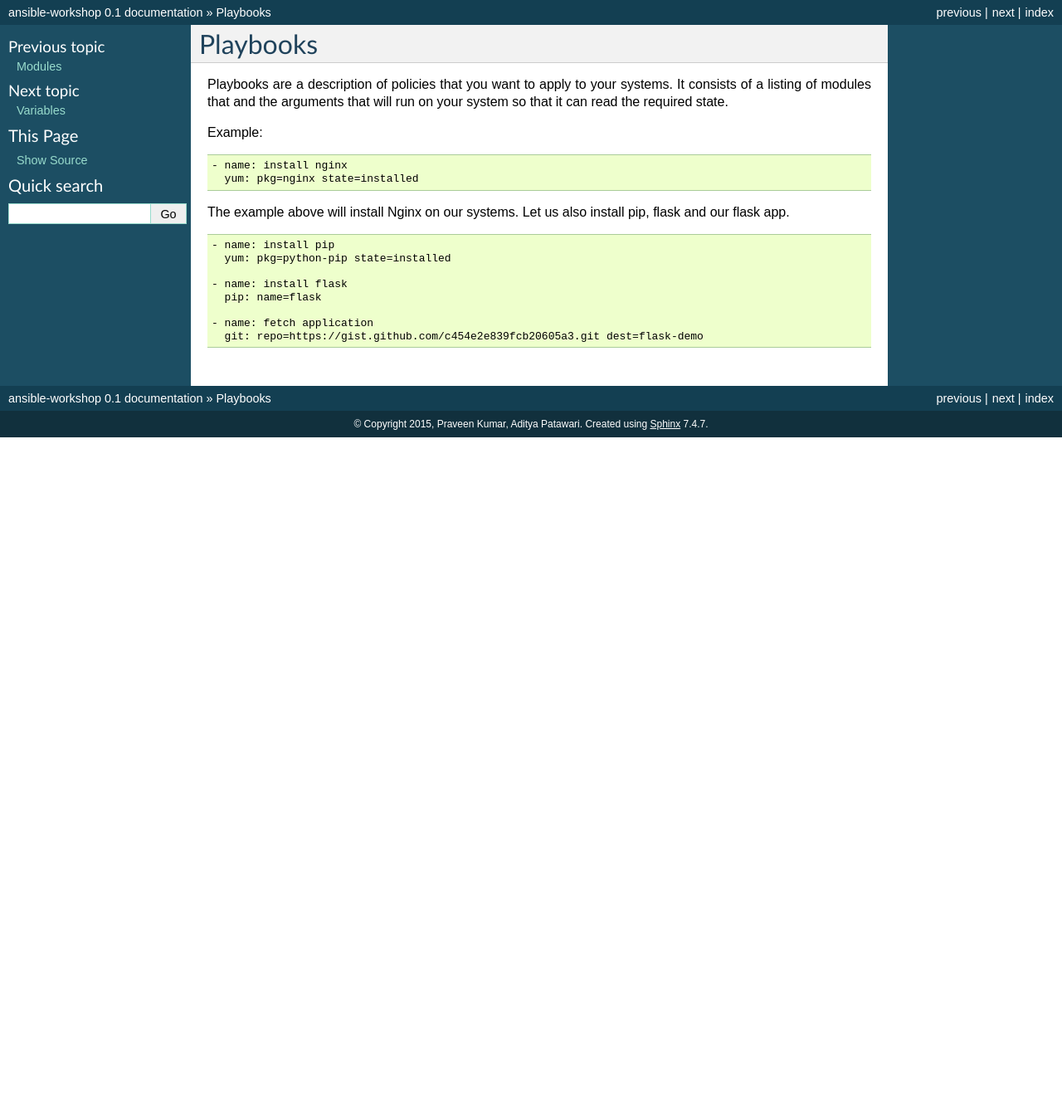
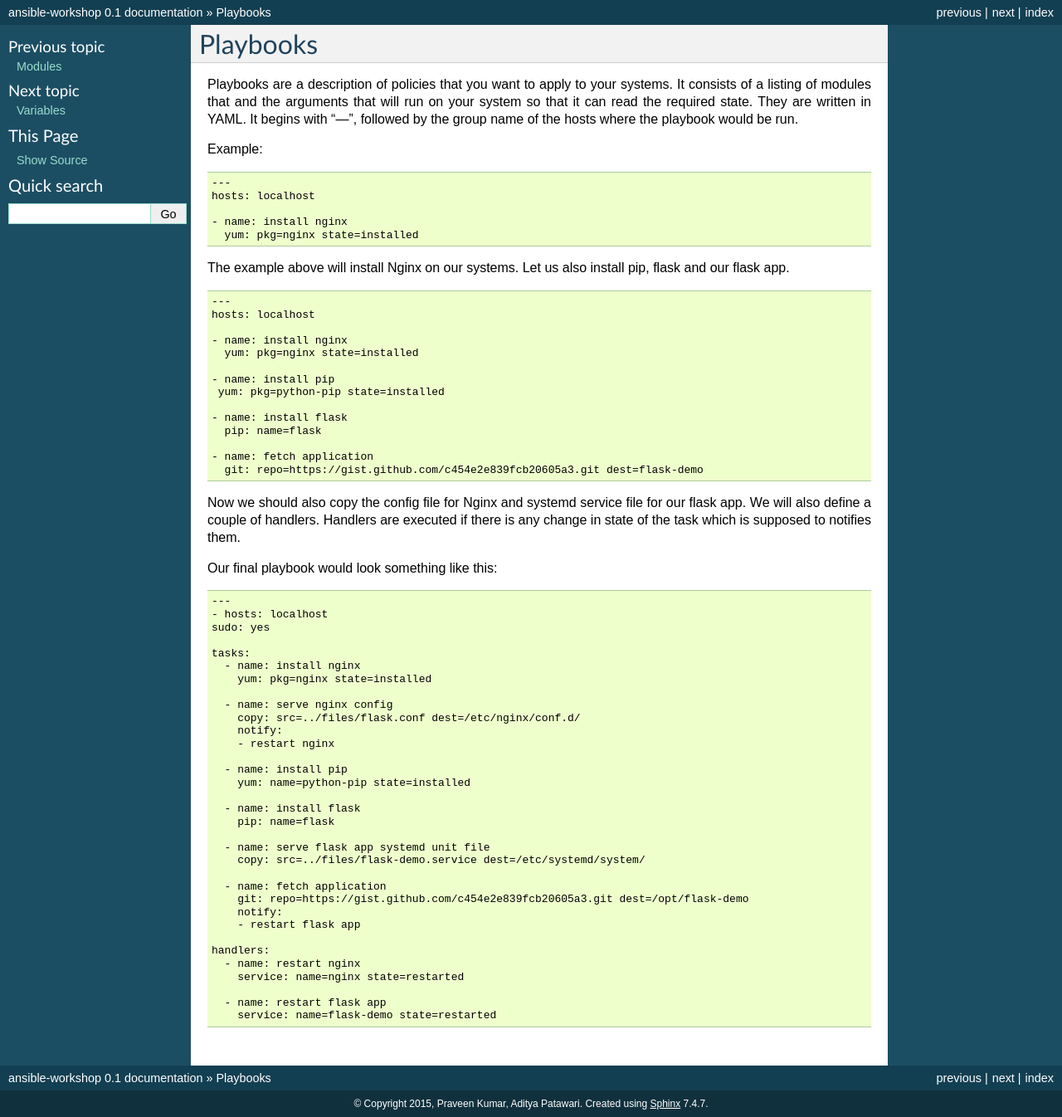
Before and after one commit to adimania/workshop-ansible, a Sphinx documentation site: the page built from docs/playbook.rst, in a window 1280 px wide. Shown: the whole page at 83% size. Built offline with Sphinx 7.4.7, drawn with Linux system fonts in a browser that asks for light colours; before the commit the page ends 900 px from its top, so only the background shows below that.

Commit message:
complete playbook

```diff
--- a/docs/playbook.rst
+++ b/docs/playbook.rst
@@ -1,11 +1,14 @@
 Playbooks
 =========
 
-Playbooks are a description of policies that you want to apply to your systems. It consists of a listing of modules that and the arguments that will run on your system so that it can read the required state.
+Playbooks are a description of policies that you want to apply to your systems. It consists of a listing of modules that and the arguments that will run on your system so that it can read the required state. They are written in YAML. It begins with "---", followed by the group name of the hosts where the playbook would be run.
 
 Example:
 
 .. code-block:: guess
+
+   ---
+   hosts: localhost
 
    - name: install nginx
      yum: pkg=nginx state=installed
@@ -14,11 +17,57 @@ The example above will install Nginx on our systems. Let us also install pip, fl
 
 .. code-block:: guess
 
-  - name: install pip
+   ---
+   hosts: localhost
+
+   - name: install nginx
+     yum: pkg=nginx state=installed
+
+   - name: install pip
     yum: pkg=python-pip state=installed
 
-  - name: install flask
-    pip: name=flask
+   - name: install flask
+     pip: name=flask
 
-  - name: fetch application
-    git: repo=https://gist.github.com/c454e2e839fcb20605a3.git dest=flask-demo
+   - name: fetch application
+     git: repo=https://gist.github.com/c454e2e839fcb20605a3.git dest=flask-demo
+
+Now we should also copy the config file for Nginx and systemd service file for our flask app. We will also define a couple of handlers. Handlers are executed if there is any change in state of the task which is supposed to notifies them.
+
+Our final playbook would look something like this:
+
+.. code-block:: guess
+
+   ---
+   - hosts: localhost
+   sudo: yes
+
+   tasks:
+     - name: install nginx
+       yum: pkg=nginx state=installed
+
+     - name: serve nginx config
+       copy: src=../files/flask.conf dest=/etc/nginx/conf.d/
+       notify:
+       - restart nginx
+
+     - name: install pip
+       yum: name=python-pip state=installed
+
+     - name: install flask
+       pip: name=flask
+
+     - name: serve flask app systemd unit file
+       copy: src=../files/flask-demo.service dest=/etc/systemd/system/
+
+     - name: fetch application
+       git: repo=https://gist.github.com/c454e2e839fcb20605a3.git dest=/opt/flask-demo
+       notify:
+       - restart flask app
+
+   handlers:
+     - name: restart nginx
+       service: name=nginx state=restarted
+
+     - name: restart flask app
+       service: name=flask-demo state=restarted
```
